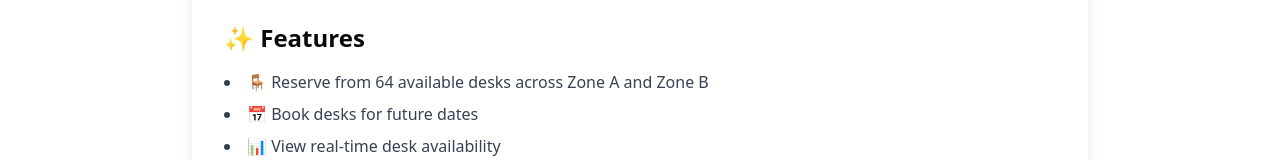
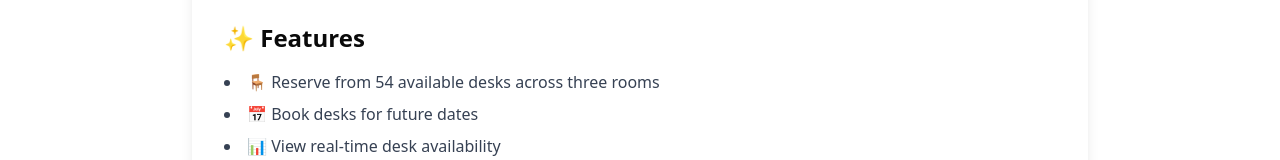
Before and after one commit to Alexis-Contente/workplace-booking, a Next.js app: page /about in a window 1280 px wide. Shown: the part 310-470 px from the top of the page. Built offline with nearby package versions, Linux system fonts and the light colour scheme; no server answers.

Commit message:
fix(about): number of total desks

```diff
--- a/app/about/page.tsx
+++ b/app/about/page.tsx
@@ -23,9 +23,7 @@ export default function AboutPage() {
 
               <h2 className="text-2xl font-semibold mb-4">✨ Features</h2>
               <ul className="list-disc list-inside text-gray-700 space-y-2 mb-6">
-                <li>
-                  🪑 Reserve from 64 available desks across Zone A and Zone B
-                </li>
+                <li>🪑 Reserve from 54 available desks across three rooms</li>
                 <li>📅 Book desks for future dates</li>
                 <li>📊 View real-time desk availability</li>
                 <li>📋 Manage your reservations easily</li>
```
